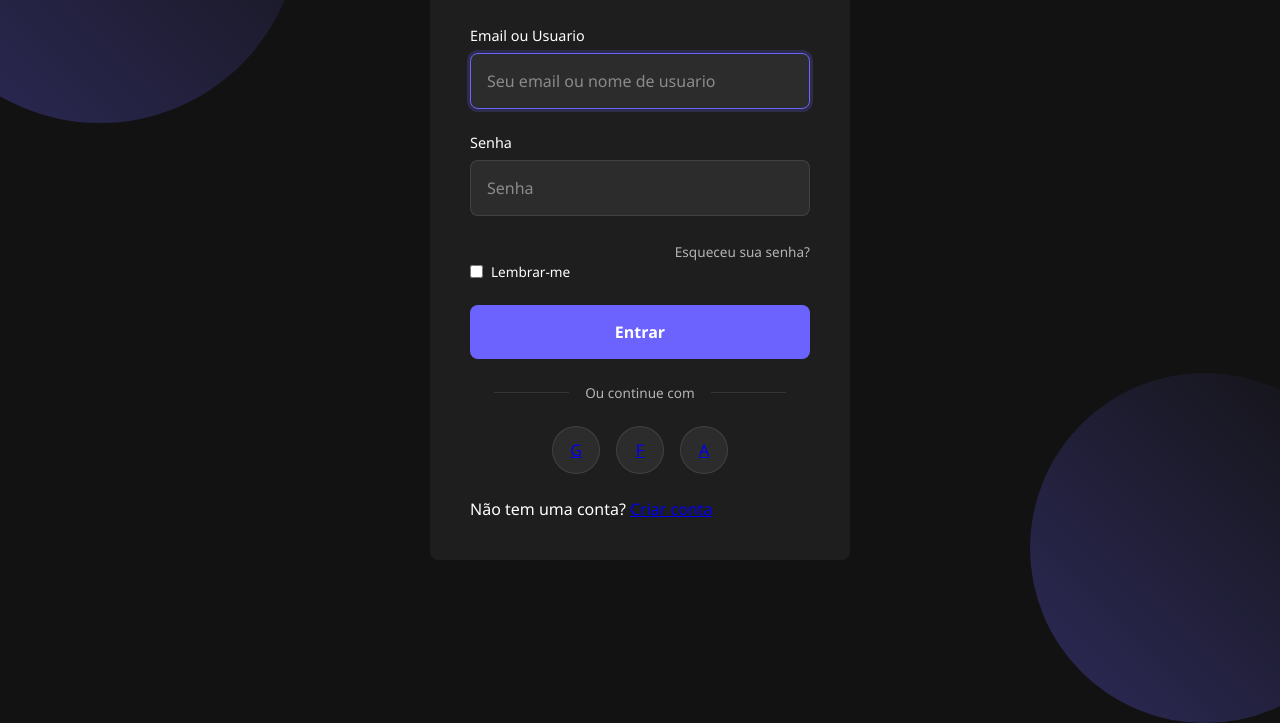
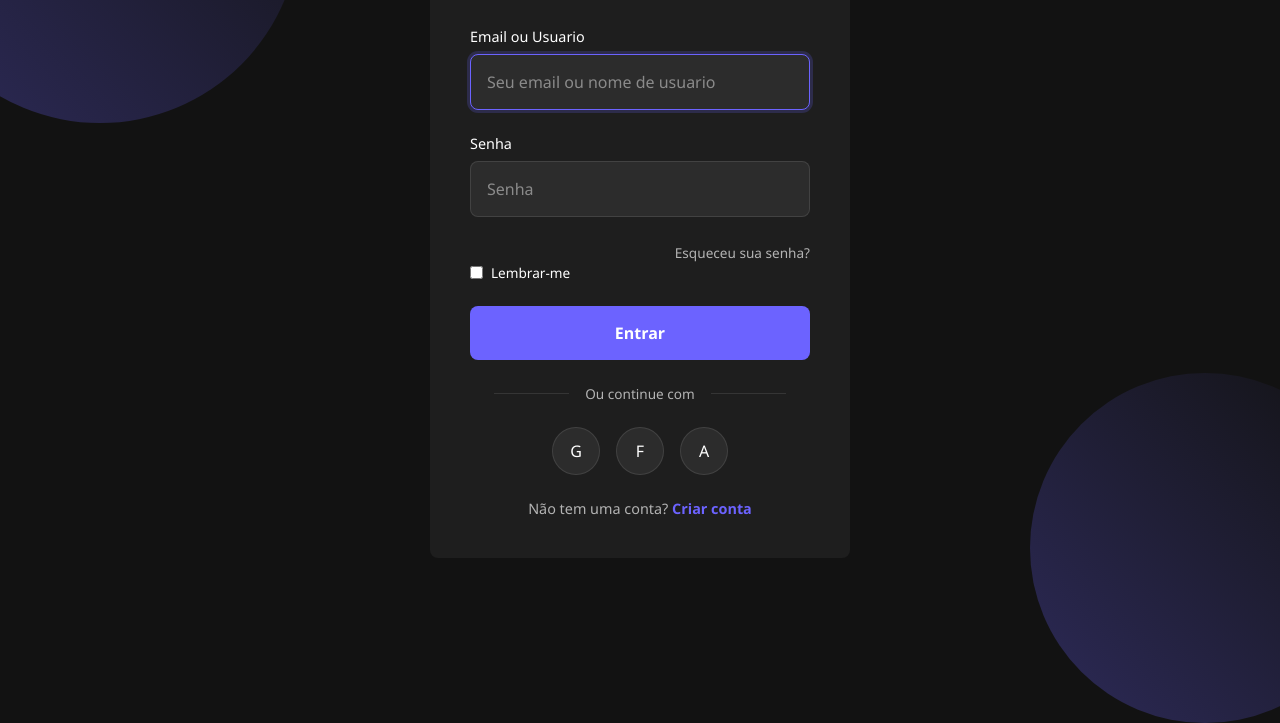
Before and after one commit to emanuellerego/tela-de-login, a plain HTML site: page index.html in a window 1280 px wide. Shown: the part 177-900 px from the top of the page. Drawn offline with Linux system fonts and the light colour scheme.

Commit message:
add singup

```diff
--- a/css/login.css
+++ b/css/login.css
@@ -148,7 +148,7 @@ button:active {
 }
 
 .divider::before,
-.divider::after {
+.divider::after{
     content: '';
     flex: 1;
     height: 1px;
@@ -169,6 +169,8 @@ button:active {
 }
 
 .social-btn {
+    color: var(--text-primary);
+    text-decoration: none;
     display: flex;
     align-items: center;
     justify-content: center;
@@ -185,3 +187,21 @@ button:active {
     background-color: rgba(255, 255, 255, 0.05);
     transform: translateY(-5px);
 }
+
+.singup-link {
+    text-align: center;
+    margin-top: 1.5rem;
+    color: var(--text-secundary);
+    font-size: 0.9rem;
+}
+
+.singup-link a {
+    color: var(--primary-color);
+    text-decoration: none;
+    font-weight: 600;
+    transition: var(--transition);
+}
+
+.singup-link a:hover {
+    text-decoration: underline;
+}
```
